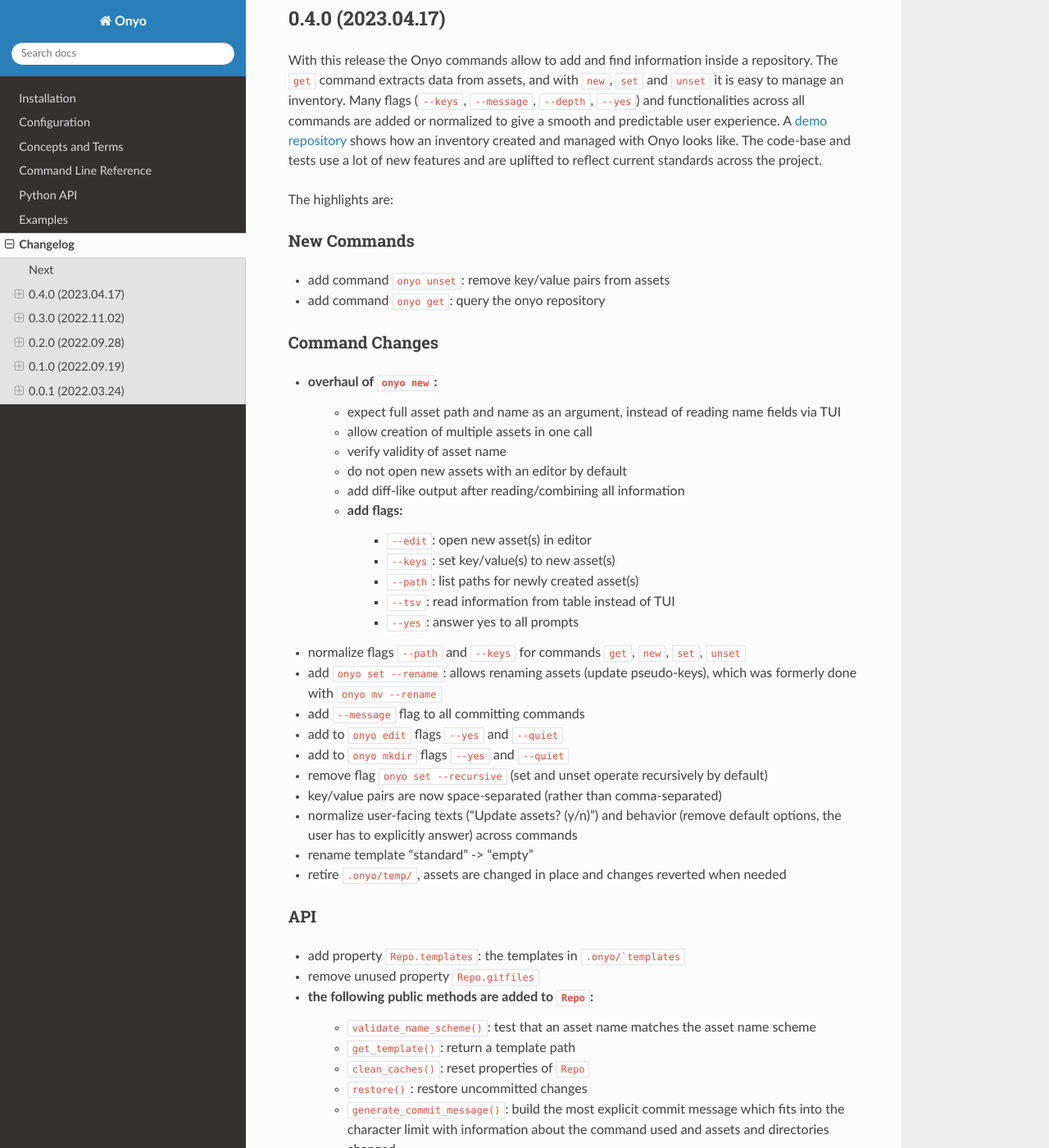
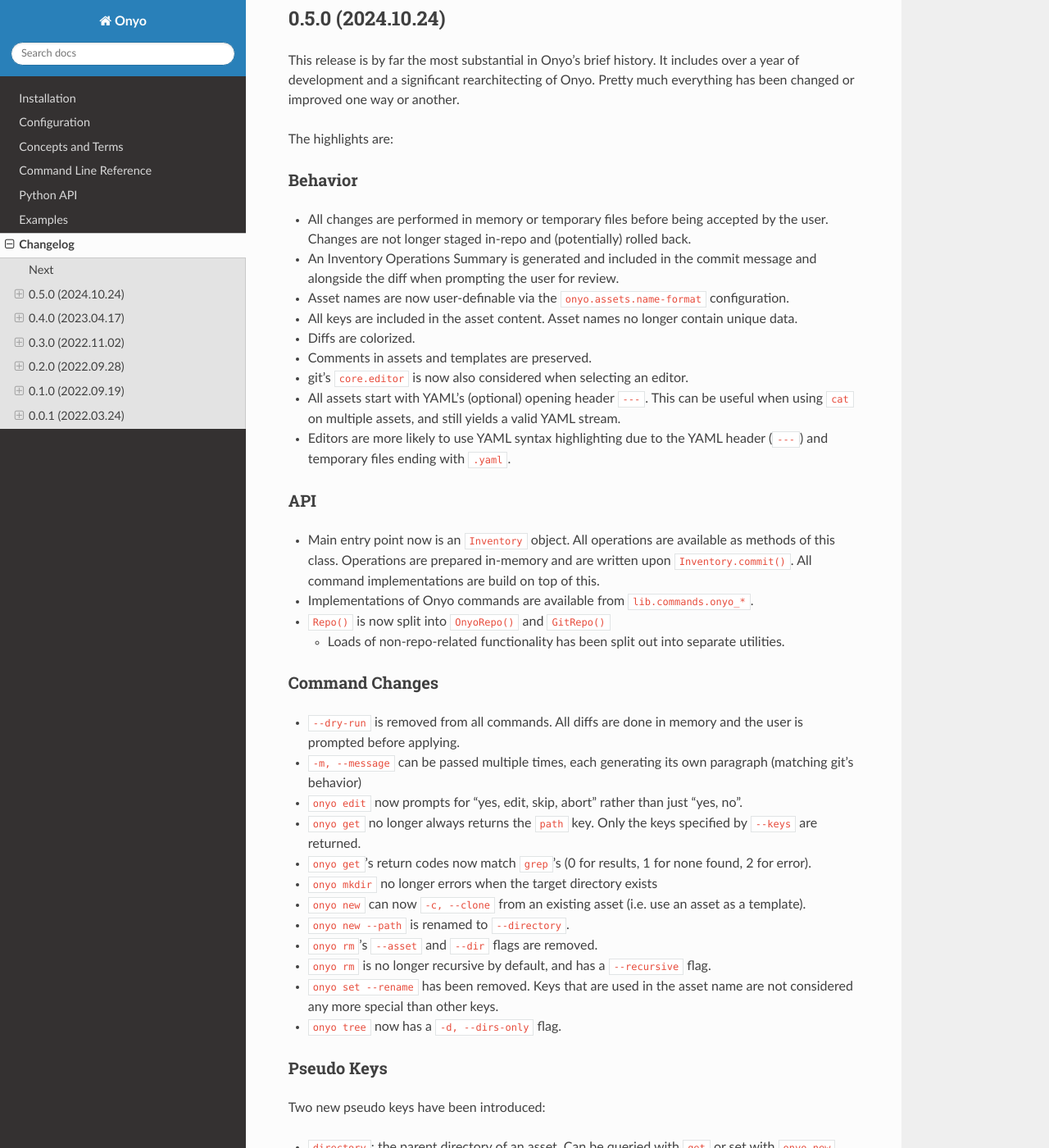
Before and after one commit to psyinfra/onyo, a Sphinx documentation site: the page built from docs/source/changelog.rst, in a window 1280 px wide and 1400 px high, scrolled down 283 px. Shown: the whole window at 82% size. Built offline with Sphinx 7.4.7 and the Read the Docs theme 3.1.0, drawn with Linux system fonts in a browser that asks for light colours; pages that are not in the unit, such as notebooks, are missing from menus; some of the changed text lies outside the part shown.

Commit message:
DOC: changelog for release 0.5.0

```diff
--- a/docs/source/changelog.rst
+++ b/docs/source/changelog.rst
@@ -7,6 +7,169 @@
 Changes listed here will be part of the next release.
 
 --------------------------------------------------------------------------------
+
+0.5.0 (2024.10.24)
+******************
+
+This release is by far the most substantial in Onyo's brief history. It includes
+over a year of development and a significant rearchitecting of Onyo. Pretty much
+everything has been changed or improved one way or another.
+
+The highlights are:
+
+Behavior
+--------
+
+- All changes are performed in memory or temporary files before being accepted
+  by the user. Changes are not longer staged in-repo and (potentially) rolled
+  back.
+- An Inventory Operations Summary is generated and included in the commit
+  message and alongside the diff when prompting the user for review.
+- Asset names are now user-definable via the ``onyo.assets.name-format``
+  configuration.
+- All keys are included in the asset content. Asset names no longer contain
+  unique data.
+- Diffs are colorized.
+- Comments in assets and templates are preserved.
+- git's ``core.editor`` is now also considered when selecting an editor.
+- All assets start with YAML's (optional) opening header ``---``. This can be
+  useful when using ``cat`` on multiple assets, and still yields a valid YAML
+  stream.
+- Editors are more likely to use YAML syntax highlighting due to the YAML header
+  (``---``) and temporary files ending with ``.yaml``.
+
+
+API
+---
+
+- Main entry point now is an ``Inventory`` object. All operations are available
+  as methods of this class. Operations are prepared in-memory and are written
+  upon ``Inventory.commit()``. All command implementations are build on top of
+  this.
+- Implementations of Onyo commands are available from ``lib.commands.onyo_*``.
+- ``Repo()`` is now split into ``OnyoRepo()`` and ``GitRepo()``
+
+  - Loads of non-repo-related functionality has been split out into separate
+    utilities.
+
+
+Command Changes
+---------------
+
+- ``--dry-run`` is removed from all commands. All diffs are done in memory and
+  the user is prompted before applying.
+- ``-m, --message`` can be passed multiple times, each generating its own
+  paragraph (matching git's behavior)
+- ``onyo edit`` now prompts for "yes, edit, skip, abort" rather than just "yes,
+  no".
+- ``onyo get`` no longer always returns the ``path`` key. Only the keys
+  specified by ``--keys`` are returned.
+- ``onyo get``'s return codes now match ``grep``'s (0 for results, 1 for none
+  found, 2 for error).
+- ``onyo mkdir`` no longer errors when the target directory exists
+- ``onyo new`` can now ``-c, --clone`` from an existing asset (i.e.  use an
+  asset as a template).
+- ``onyo new --path`` is renamed to ``--directory``.
+- ``onyo rm``'s ``--asset`` and ``--dir`` flags are removed.
+- ``onyo rm`` is no longer recursive by default, and has a ``--recursive`` flag.
+- ``onyo set --rename`` has been removed. Keys that are used in the asset name
+  are not considered any more special than other keys.
+- ``onyo tree`` now has a ``-d, --dirs-only`` flag.
+
+
+Pseudo Keys
+-----------
+
+Two new pseudo keys have been introduced:
+
+- ``directory``: the parent directory of an asset. Can be queried with ``get``
+  or set with ``onyo new`` either in ``--keys`` or TSV file.
+- ``is_asset_directory``: see Asset Directories section
+
+
+Nested Dictionaries
+-------------------
+
+Onyo now supports referencing nested dictionaries using a "dot notation" (e.g.
+``model.name``). This allows much, much more structure to the data in assets.
+
+
+Asset Directories
+-----------------
+
+Assets can now also be a directory (with the actual content in a hidden file in
+the dir). This allows assets to contain assets, such as a server with many hard
+drives, network adapters, etc.
+
+All commands have been updated to work with asset directories.
+
+``onyo mkdir`` on an existing asset file will convert it into an asset
+directory.
+
+The ``is_asset_directory`` Pseudo Key has been added to query with ``onyo get``
+and can also be controlled with ``onyo set`` and ``onyo new``.
+
+
+Filtering
+---------
+
+Filtering has been completely overhauled. It has been removed from all commands
+(``set`` and ``unset``) except for ``get``. Now, output from ``get`` (notably
+the ``path`` key) should be piped into other commands. ``onyo set`` and ``onyo
+unset`` have renamed ``--path`` to ``--asset`` to accept a list of assets to
+operate on.
+
+Meanwhile, ``onyo get``'s filtering has been improved. ``--filter`` is now
+renamed ``--match`` and supports Python regular expressions.
+
+Directories can be included or excluded with ``--include`` or ``--exclude``.
+
+Output can be sorted with the ``--sort-ascending`` and ``--sort-descending``
+flags. Output can be sorted by multiple keys. Matching and sorting can be
+performed on keys that are not included in the output.
+
+
+Tab Completion
+--------------
+
+Tab completion help text is now greatly improved. It has been reduced from
+paragraphs of help text (which was of little use and could even break the shell
+at times) to terse, useful summaries.
+
+Mutually exclusive flags are no longer suggested.
+
+Many assorted bugs fixed with ``onyo --onyopath`` and spaces in the repo path.
+
+
+Documentation
+-------------
+
+Significant improvements have been made to the help text content, layout, and
+highlighting.
+
+Docstrings now use the NumPy format and have seen much improvement. More work is
+to come in future releases.
+
+ReadTheDocs now renders docstrings for the Python API.
+
+Other content in ReadTheDocs has received some small cleanup and improvements,
+but comparatively less than help text and docstrings. Major improvements will
+come in a later release.
+
+
+Installation
+------------
+The Python version required by Onyo is bumped from 3.9 to 3.11.
+
+The dependency on ``tree`` has been dropped.
+
+
+Authors
+-------
+-  Ben Poldrack (`@bpoldrack <https://github.com/bpoldrack>`__)
+-  Alex Waite (`@aqw <https://github.com/aqw>`__)
+-  Tobias Kadelka (`@TobiasKadelka <https://github.com/TobiasKadelka>`__)
+
 
 0.4.0 (2023.04.17)
 ******************
```
